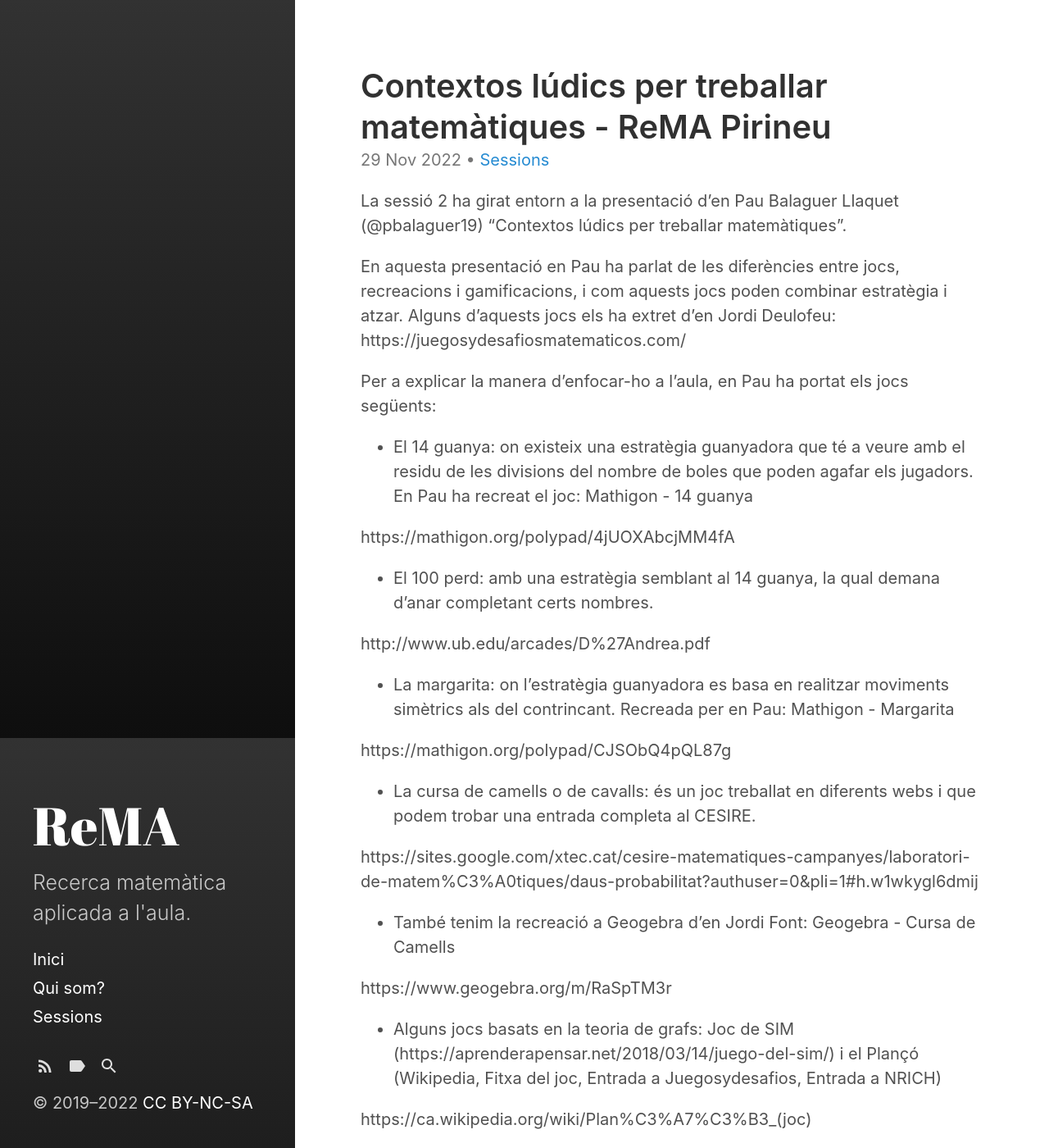
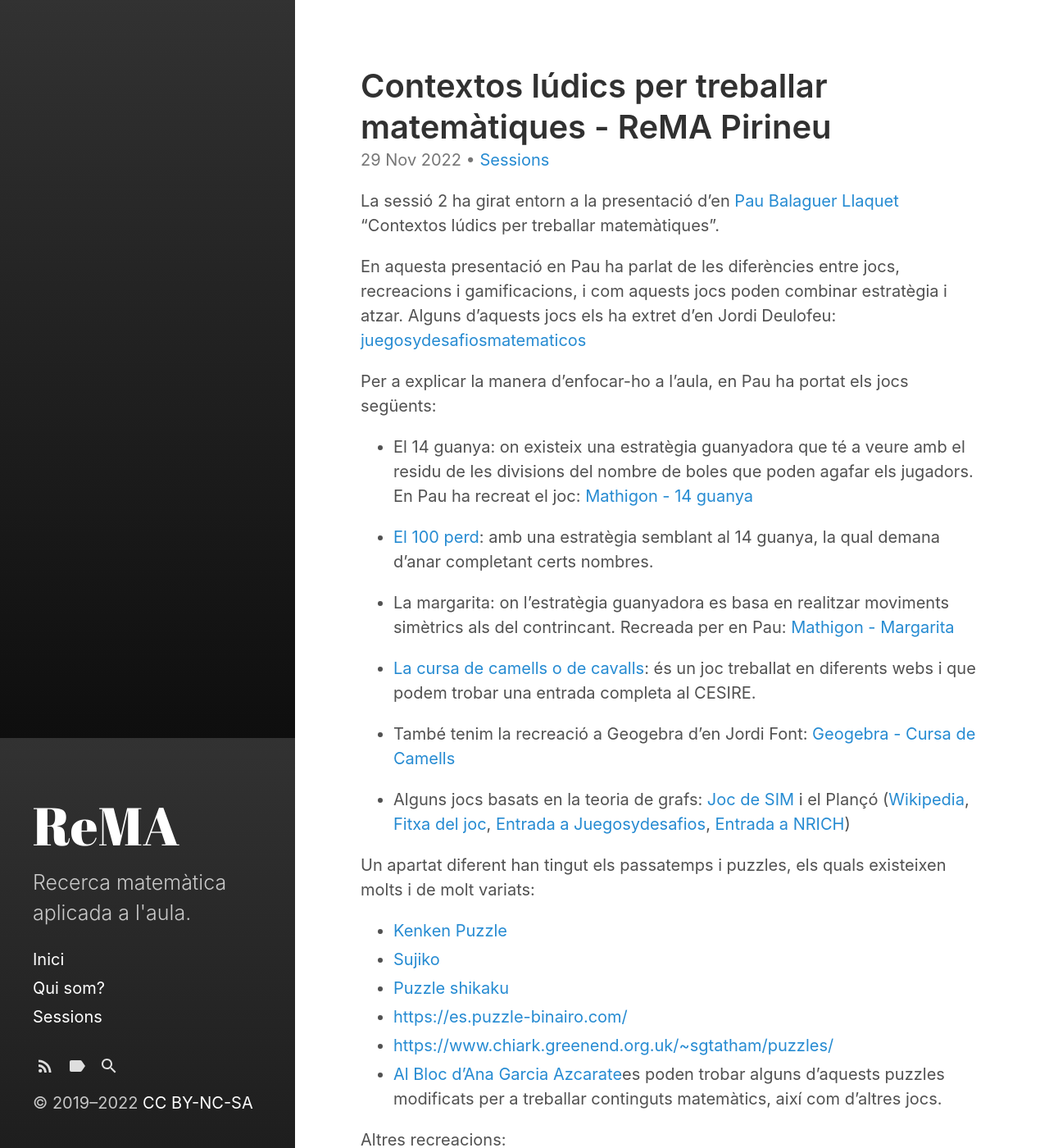
Before and after one commit to grup-rema/grup-rema.github.io, a Jekyll site: the page built from _posts/2022-11-29-contextos lúdics per treballar matemàtiques.md, in a window 1280 px wide and 1400 px high. Shown: the whole window at 82% size. Built offline with Jekyll 4.4.1, drawn with Linux system fonts in a browser that asks for light colours; some of the changed text lies outside the part shown.

Commit message:
Update 2022-11-29-contextos lúdics per treballar matemàtiques.md

```diff
--- a/_posts/2022-11-29-contextos lúdics per treballar matemàtiques.md
+++ b/_posts/2022-11-29-contextos lúdics per treballar matemàtiques.md
@@ -6,67 +6,47 @@ tags:
   - competències
 ---
 
-La sessió 2 ha girat entorn a la presentació d’en Pau Balaguer Llaquet (@pbalaguer19) “Contextos lúdics per treballar matemàtiques”.
+La sessió 2 ha girat entorn a la presentació d’en [Pau Balaguer Llaquet](@pbalaguer19) “Contextos lúdics per treballar matemàtiques”.
 
-En aquesta presentació en Pau ha parlat de les diferències entre jocs, recreacions i gamificacions, i com aquests jocs poden combinar estratègia i atzar. Alguns d’aquests jocs els ha extret d’en Jordi Deulofeu: https://juegosydesafiosmatematicos.com/
+En aquesta presentació en Pau ha parlat de les diferències entre jocs, recreacions i gamificacions, i com aquests jocs poden combinar estratègia i atzar. Alguns d’aquests jocs els ha extret d’en Jordi Deulofeu: [juegosydesafiosmatematicos](https://juegosydesafiosmatematicos.com/)
 
 Per a explicar la manera d’enfocar-ho a l’aula, en Pau ha portat els jocs següents:
 -	El 14 guanya: on existeix una estratègia guanyadora que té a veure amb el residu de les divisions del nombre de boles que poden agafar els jugadors.
-En Pau ha recreat el joc:  Mathigon - 14 guanya
+En Pau ha recreat el joc:  [Mathigon - 14 guanya](https://mathigon.org/polypad/4jUOXAbcjMM4fA)
 
-https://mathigon.org/polypad/4jUOXAbcjMM4fA
+-	[El 100 perd](http://www.ub.edu/arcades/D%27Andrea.pdf): amb una estratègia semblant al 14 guanya, la qual demana d’anar completant certs nombres.
 
--	El 100 perd: amb una estratègia semblant al 14 guanya, la qual demana d’anar completant certs nombres.
+-	La margarita: on l’estratègia guanyadora es basa en realitzar moviments simètrics als del contrincant. Recreada per en Pau: [Mathigon - Margarita](https://mathigon.org/polypad/CJSObQ4pQL87g
+)
 
-http://www.ub.edu/arcades/D%27Andrea.pdf
+-	[La cursa de camells o de cavalls](https://sites.google.com/xtec.cat/cesire-matematiques-campanyes/laboratori-de-matem%C3%A0tiques/daus-probabilitat?authuser=0&pli=1#h.w1wkygl6dmij): és un joc treballat en diferents webs i que podem trobar una entrada completa al CESIRE.
 
--	La margarita: on l’estratègia guanyadora es basa en realitzar moviments simètrics als del contrincant. Recreada per en Pau: Mathigon - Margarita
+-	També tenim la recreació a Geogebra d’en Jordi Font: [Geogebra - Cursa de Camells](https://www.geogebra.org/m/RaSpTM3r)
 
-https://mathigon.org/polypad/CJSObQ4pQL87g
-
--	La cursa de camells o de cavalls: és un joc treballat en diferents webs i que podem trobar una entrada completa al CESIRE.
-
-https://sites.google.com/xtec.cat/cesire-matematiques-campanyes/laboratori-de-matem%C3%A0tiques/daus-probabilitat?authuser=0&pli=1#h.w1wkygl6dmij
-
--	També tenim la recreació a Geogebra d’en Jordi Font: Geogebra - Cursa de Camells
-
-https://www.geogebra.org/m/RaSpTM3r
-
--	Alguns jocs basats en la teoria de grafs:  Joc de SIM (https://aprenderapensar.net/2018/03/14/juego-del-sim/) i el Plançó (Wikipedia, Fitxa del joc, Entrada a Juegosydesafios, Entrada a NRICH)
-
-https://ca.wikipedia.org/wiki/Plan%C3%A7%C3%B3_(joc)
-
-https://docs.google.com/document/d/1UofXi0CbcDsp84VduVZKQrCKVqecyt7mOCMX8Yvk_6g/edit
-
-https://juegosydesafiosmatematicos.com/contenido.aspx?id=33&idseccion=3
-
-https://nrich.maths.org/2413
-
+-	Alguns jocs basats en la teoria de grafs:  [Joc de SIM](https://aprenderapensar.net/2018/03/14/juego-del-sim/) i el Plançó ([Wikipedia](https://ca.wikipedia.org/wiki/Plan%C3%A7%C3%B3_(joc)), [Fitxa del joc](https://docs.google.com/document/d/1UofXi0CbcDsp84VduVZKQrCKVqecyt7mOCMX8Yvk_6g/edit), [Entrada a Juegosydesafios](https://juegosydesafiosmatematicos.com/contenido.aspx?id=33&idseccion=3), [Entrada a NRICH](https://nrich.maths.org/2413))
 
 Un apartat diferent han tingut els passatemps i puzzles, els quals existeixen molts i de molt variats:
--	Kenken Puzzle (http://www.kenkenpuzzle.com/)
--	Sujiko (https://www.transum.org/software/Puzzles/Suko.asp?Level=1)
--	Puzzle shikaku (https://es.puzzle-shikaku.com/)
--	https://es.puzzle-binairo.com/ (https://es.puzzle-binairo.com/)
--	https://www.chiark.greenend.org.uk/~sgtatham/puzzles/ (https://www.chiark.greenend.org.uk/~sgtatham/puzzles/)
--	Al Bloc d'Ana Garcia Azcarate (https://anagarciaazcarate.wordpress.com/)es poden trobar alguns d’aquests puzzles modificats per a treballar continguts matemàtics, així com d’altres jocs.
+-	[Kenken Puzzle](http://www.kenkenpuzzle.com/)
+-	[Sujiko](https://www.transum.org/software/Puzzles/Suko.asp?Level=1)
+-	[Puzzle shikaku](https://es.puzzle-shikaku.com/)
+-	[https://es.puzzle-binairo.com/](https://es.puzzle-binairo.com/)
+-	[https://www.chiark.greenend.org.uk/~sgtatham/puzzles/](https://www.chiark.greenend.org.uk/~sgtatham/puzzles/)
+-	[Al Bloc d'Ana Garcia Azcarate](https://anagarciaazcarate.wordpress.com/)es poden trobar alguns d’aquests puzzles modificats per a treballar continguts matemàtics, així com d’altres jocs.
 
 Altres recreacions:
--	Bingo d'equacions http://www.aomatos.com/juegos/bingo-ecuaciones.php?p=8&tipo=1
--	Enfonsar la flota http://aomatos.com/juegos/bingo-sistemas.php?p=0&tipo=1&tope=2
--	Balança d'equacions (creada per en Pau Balaguer) https://pbalaguer19.github.io/bEquacions/
--	Math Escape http://ludomath.es/MathEscape/mathescape.php
+-	[Bingo d'equacions](http://www.aomatos.com/juegos/bingo-ecuaciones.php?p=8&tipo=1)
+-	[Enfonsar la flota](http://aomatos.com/juegos/bingo-sistemas.php?p=0&tipo=1&tope=2)
+-	[Balança d'equacions](creada per en Pau Balaguer) (https://pbalaguer19.github.io/bEquacions/)
+-	[Math Escape](http://ludomath.es/MathEscape/mathescape.php)
 
 Bancs de recursos:
 -	Fitxes d'en Pau Balaguer preparades per l'aula
 
-https://drive.google.com/drive/folders/1Os1m7WiK7bnPxf_T8MoDunjyTSJVnzHa
+[https://drive.google.com/drive/folders/1Os1m7WiK7bnPxf_T8MoDunjyTSJVnzHa](https://drive.google.com/drive/folders/1Os1m7WiK7bnPxf_T8MoDunjyTSJVnzHa)
 
--	Activitats del llibre "Aprender a Enseñar Matemàticas"
+-	Activitats del llibre ["Aprender a Enseñar Matemàticas"](https://docs.google.com/spreadsheets/d/1wZ7Qtb57KJ4VzA4VzwtKmpzQWlqhSnWMEZWvmXRudi4/edit#gid=0)
 
--	https://docs.google.com/spreadsheets/d/1wZ7Qtb57KJ4VzA4VzwtKmpzQWlqhSnWMEZWvmXRudi4/edit#gid=0
-
--	https://gex-sud.circo.ac-lyon.fr/spip/spip.php?article244
--	Descàrregues del MMACA (https://mmaca.cat/descarregues/)
--	Mathex Game (https://mathex.games/game/)
--	Desmos (https://teacher.desmos.com/collection/featured-collections)
+-	[https://gex-sud.circo.ac-lyon.fr/spip/spip.php?article244](https://gex-sud.circo.ac-lyon.fr/spip/spip.php?article244)
+-	[Descàrregues del MMACA] (https://mmaca.cat/descarregues/)
+-	[Mathex Game] (https://mathex.games/game/)
+-	[Desmos] (https://teacher.desmos.com/collection/featured-collections)
```
